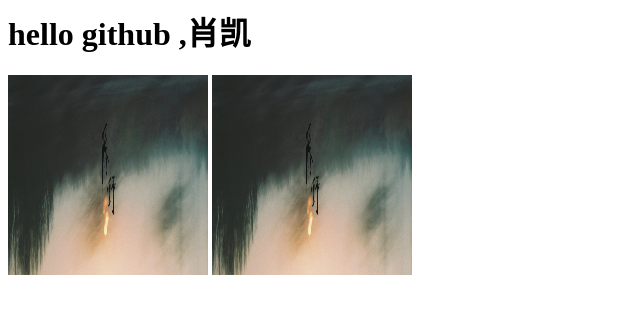
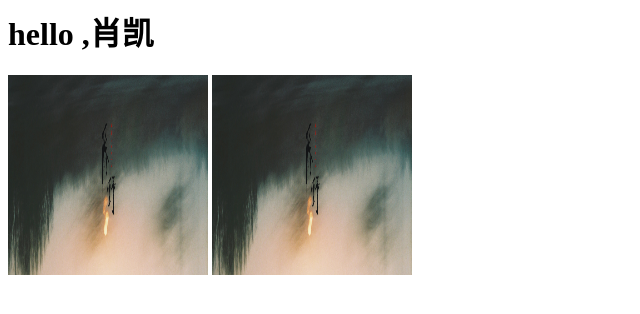
Before and after one commit to God68/God68.github.io, a plain HTML site: page index.html in a window 1280 px wide. Shown: the whole page, without its empty margins (0-640 px from the left). Drawn offline with Linux system fonts and the light colour scheme.

Commit message:
Update index.html

```diff
--- a/index.html
+++ b/index.html
@@ -1,3 +1,3 @@
-<h1>hello github ,肖凯</h1>
+<h1>hello  ,肖凯</h1>
 <img width="200px" height="200px" src="https://God68.github.io/img.jpg">
 <img width="200px" height="200px" src="../img.jpg">
```
